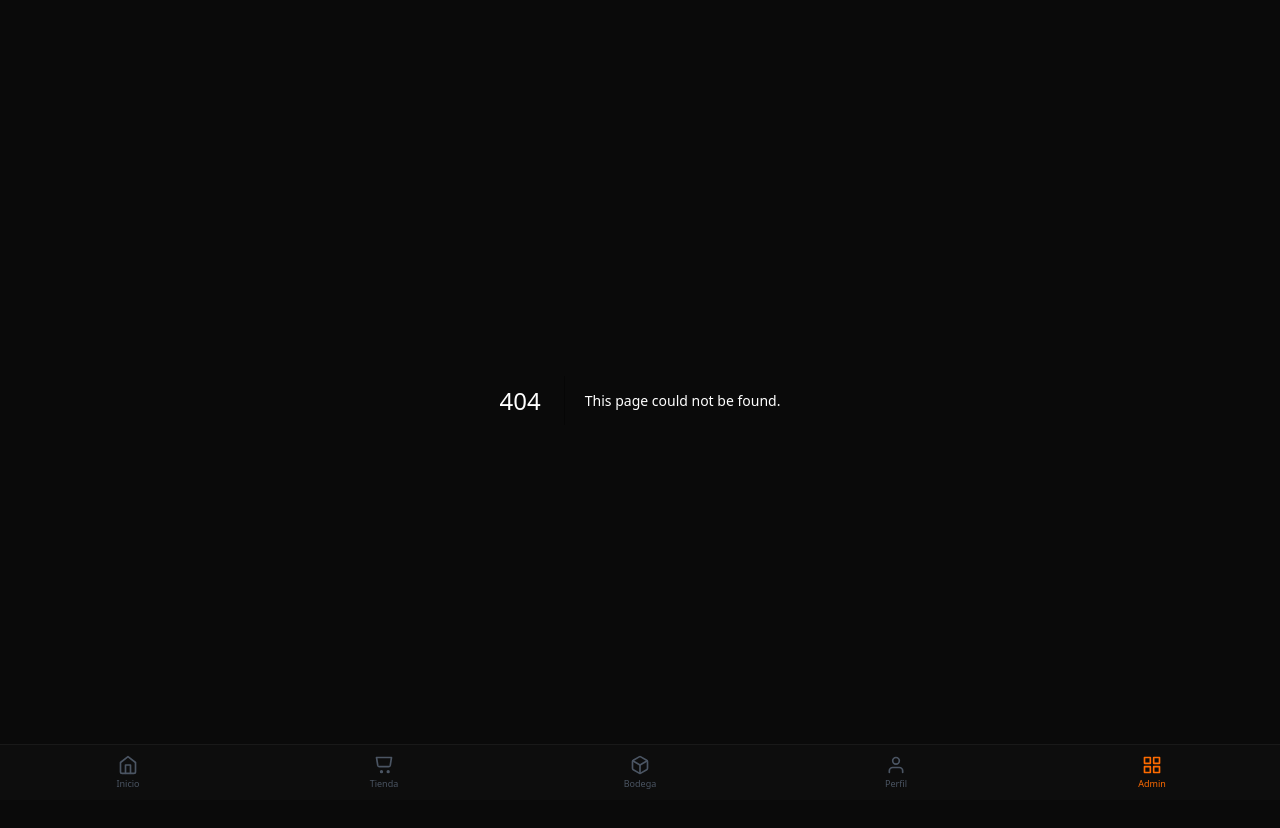
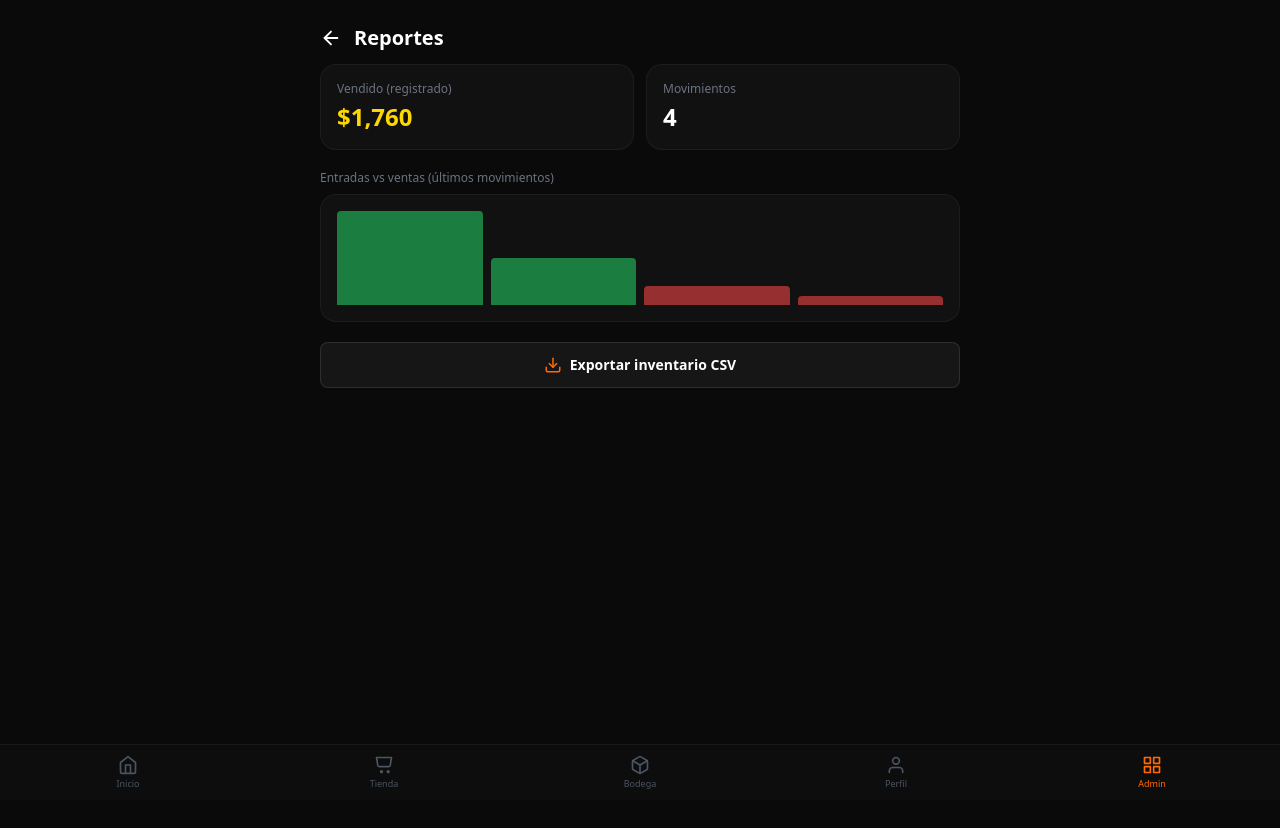
Before and after one commit to turbillon50/pirotecnia-kyo, a Next.js app: page /admin/reportes in a window 1280 px wide. Before the commit this address had no page. Shown: the top 828 px of the page. After the commit the page ends 800 px from the top, so only its background shows below. Built offline with nearby package versions, Linux system fonts and the light colour scheme.

Commit message:
feat: pantalla reportes con CSV

```diff
--- /dev/null
+++ b/src/app/admin/reportes/page.tsx
@@ -0,0 +1,78 @@
+'use client';
+import { motion } from 'framer-motion';
+import Link from 'next/link';
+import { demoProducts, demoMovements } from '@/lib/demo-data';
+import { IconArrowLeft, IconDownload } from '@/components/icons';
+
+export default function AdminReportesPage() {
+  const ventas = demoMovements.filter((m) => m.tipo === 'venta');
+  const entradas = demoMovements.filter((m) => m.tipo === 'entrada');
+  const totalVendido = ventas.reduce((a, m) => {
+    const p = demoProducts.find((x) => x.id === m.productoId);
+    return a + (p ? p.precio * m.cantidad : 0);
+  }, 0);
+
+  const exportarCSV = () => {
+    const header = 'Producto,Categoria,Stock,Precio,Valor\n';
+    const rows = demoProducts.map((p) => `${p.nombre},${p.categoria},${p.stock},${p.precio},${p.stock * p.precio}`).join('\n');
+    const blob = new Blob([header + rows], { type: 'text/csv' });
+    const url = URL.createObjectURL(blob);
+    const a = document.createElement('a');
+    a.href = url;
+    a.download = 'inventario-kyo.csv';
+    a.click();
+  };
+
+  return (
+    <motion.main
+      initial={{ opacity: 0, y: 16 }}
+      animate={{ opacity: 1, y: 0 }}
+      transition={{ duration: 0.25 }}
+      className="max-w-2xl mx-auto pb-4"
+    >
+      <div className="px-4 pt-6 pb-3 flex items-center gap-3">
+        <Link href="/admin">
+          <IconArrowLeft c="#fff" s={22} />
+        </Link>
+        <h1 className="text-xl font-black text-white">Reportes</h1>
+      </div>
+
+      <div className="px-4 grid grid-cols-2 gap-3 mb-5">
+        <div className="bg-[#111] rounded-[var(--r-md)] p-4 border border-white/5">
+          <p className="text-gray-500 text-xs mb-1">Vendido (registrado)</p>
+          <p className="text-2xl font-black text-[#FFD700]">${totalVendido.toLocaleString('es-MX')}</p>
+        </div>
+        <div className="bg-[#111] rounded-[var(--r-md)] p-4 border border-white/5">
+          <p className="text-gray-500 text-xs mb-1">Movimientos</p>
+          <p className="text-2xl font-black text-white">{demoMovements.length}</p>
+        </div>
+      </div>
+
+      <div className="px-4 mb-5">
+        <p className="text-gray-500 text-xs mb-2">Entradas vs ventas (últimos movimientos)</p>
+        <div className="bg-[#111] rounded-[var(--r-md)] p-4 border border-white/5 flex items-end gap-2 h-32">
+          {[...entradas, ...ventas].map((m, i) => (
+            <motion.div
+              key={m.id}
+              initial={{ height: 0 }}
+              animate={{ height: `${Math.min(100, m.cantidad * 10)}%` }}
+              transition={{ duration: 0.4, delay: 0.05 * i }}
+              className={`flex-1 rounded-t-[4px] ${m.tipo === 'venta' ? 'bg-red-500/60' : 'bg-green-500/60'}`}
+            />
+          ))}
+        </div>
+      </div>
+
+      <div className="px-4">
+        <motion.button
+          whileTap={{ scale: 0.97 }}
+          onClick={exportarCSV}
+          className="w-full flex items-center justify-center gap-2 bg-white/5 border border-white/10 text-white font-semibold text-sm py-3 rounded-[var(--r-sm)] min-h-[44px]"
+        >
+          <IconDownload c="#FF6B00" s={18} />
+          Exportar inventario CSV
+        </motion.button>
+      </div>
+    </motion.main>
+  );
+}
```
